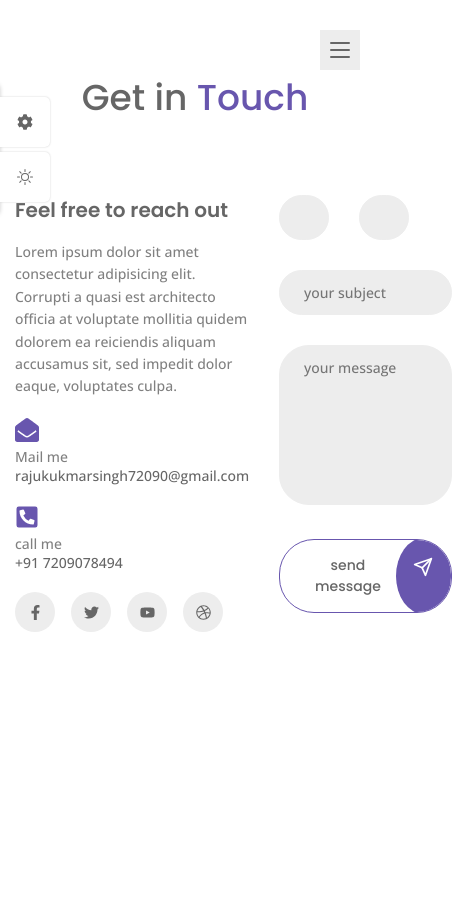
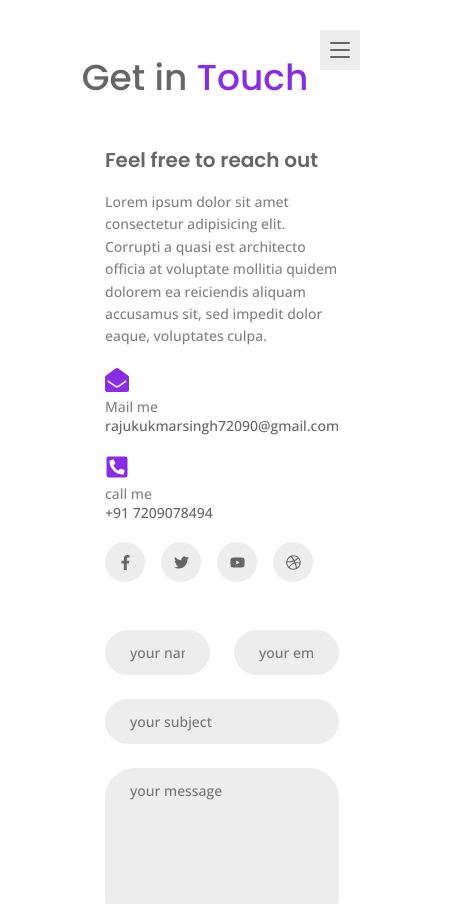
Before and after one commit to rajukumarsingh72090/portfolio, a React (Vite) app: page /contact in a window 390 px wide. Shown: the top 904 px of the page, 452 px wide, since content can reach past the window. Before the commit the page ends 844 px from the top, so only its background shows below. Built offline with nearby package versions, Linux system fonts and the light colour scheme.

Commit message:
new changes

```diff
--- a/src/App.jsx
+++ b/src/App.jsx
@@ -6,13 +6,13 @@ import Home from './pages/home/Home'
 import About from './pages/about/About'
 import Portfolio from './pages/portfolio/Portfolio'
 import Contact from './pages/contact/Contact'
-import Themes from './components/Themes'
+// import Themes from './components/Themes'
 
 function App() {
   return (
    <BrowserRouter>
    <Navbar/>
-   <Themes/>
+   {/* <Themes/> */}
    <Routes>
     <Route index element={<Home/>} />
     <Route path='about' element={<About/>}/>
--- a/src/Data.jsx
+++ b/src/Data.jsx
@@ -3,8 +3,8 @@ import { FiFileText, FiUser, FiExternalLink } from "react-icons/fi";
 import { RxExternalLink } from "react-icons/rx";
 
 import work1 from '../src/assets/work1.jpeg'
-import Theme1 from '../src/assets/Theme1.png'
-import Theme2 from '../src/assets/Theme2.png'
+// import Theme1 from '../src/assets/Theme1.png'
+// import Theme2 from '../src/assets/Theme2.png'
 
 export const links = [
     {
@@ -360,55 +360,55 @@ export const portfolio = [
 ]
 
 
-export const themes = [
-    {
-        id: 1,
-        img: Theme1,
-        color: 'hsl(252, 35% 51%)'
-    },
-    {
-        id: 2,
-        img: Theme2,
-        color: 'hsl(4, 93%% 54%)'
-    },
-    {
-        id: 3,
-        img: Theme1,
-        color: 'hsl(271, 76% 53%)'
-    },
-    {
-        id: 4,
-        img: Theme1,
-        color: 'hsl(252, 35% 51%)'
-    },
-    {
-        id: 5,
-        img: Theme1,
-        color: 'hsl(252, 35% 51%)'
-    },
-    {
-        id: 6,
-        img: Theme1,
-        color: 'hsl(252, 35% 51%)'
-    },
-    {
-        id: 7,
-        img: Theme1,
-        color: 'hsl(252, 35% 51%)'
-    },
-    {
-        id: 8,
-        img: Theme1,
-        color: 'hsl(252, 35% 51%)'
-    },
-    {
-        id: 9,
-        img: Theme1,
-        color: 'hsl(252, 35% 51%)'
-    },
-    {
-        id: 10,
-        img: Theme1,
-        color: 'hsl(252, 35% 51%)'
-    },
-]
+// export const themes = [
+//     {
+//         id: 1,
+//         img: Theme1,
+//         color: 'hsl(252, 35% 51%)'
+//     },
+//     {
+//         id: 2,
+//         img: Theme2,
+//         color: 'hsl(4, 93%% 54%)'
+//     },
+//     {
+//         id: 3,
+//         img: Theme1,
+//         color: 'hsl(271, 76% 53%)'
+//     },
+//     {
+//         id: 4,
+//         img: Theme1,
+//         color: 'hsl(252, 35% 51%)'
+//     },
+//     {
+//         id: 5,
+//         img: Theme1,
+//         color: 'hsl(252, 35% 51%)'
+//     },
+//     {
+//         id: 6,
+//         img: Theme1,
+//         color: 'hsl(252, 35% 51%)'
+//     },
+//     {
+//         id: 7,
+//         img: Theme1,
+//         color: 'hsl(252, 35% 51%)'
+//     },
+//     {
+//         id: 8,
+//         img: Theme1,
+//         color: 'hsl(252, 35% 51%)'
+//     },
+//     {
+//         id: 9,
+//         img: Theme1,
+//         color: 'hsl(252, 35% 51%)'
+//     },
+//     {
+//         id: 10,
+//         img: Theme1,
+//         color: 'hsl(252, 35% 51%)'
+//     },
+// ]
--- a/src/components/ThemeItem.jsx
+++ b/src/components/ThemeItem.jsx
@@ -1,9 +1,9 @@
-import React from 'react'
+// import React from 'react'
 
-const ThemeItem = ({color, img, changeColor}) => {
-  return (
-    <img src={img} alt="" className="theme__img" onClick={() =>{changeColor(color)}}/>
-  )
-}
+// const ThemeItem = ({color, img, changeColor}) => {
+//   return (
+//     <img src={img} alt="" className="theme__img" onClick={() =>{changeColor(color)}}/>
+//   )
+// }
 
-export default ThemeItem
+// export default ThemeItem
--- a/src/components/Themes.jsx
+++ b/src/components/Themes.jsx
@@ -1,83 +1,83 @@
-import React, { useEffect, useState } from 'react'
-import { themes } from '../Data'
-import ThemeItem from './ThemeItem'
-import { FaCog } from 'react-icons/fa'
-import { BsSun, BsMoon } from 'react-icons/bs'
-import './themes.css'
+// import React, { useEffect, useState } from 'react'
+// import { themes } from '../Data'
+// import ThemeItem from './ThemeItem'
+// import { FaCog } from 'react-icons/fa'
+// import { BsSun, BsMoon } from 'react-icons/bs'
+// import './themes.css'
 
-const getStorageColor = () =>{
-  let color = 'hsl(252, 35%, 51%)'
-  if(localStorage.getItem('color')){
-    color = localStorage.getItem('color')
-  }
+// const getStorageColor = () =>{
+//   let color = 'hsl(252, 35%, 51%)'
+//   if(localStorage.getItem('color')){
+//     color = localStorage.getItem('color')
+//   }
 
-  return color
-}
+//   return color
+// }
 
-const getStorageTheme = () =>{
-  let theme = 'light-theme'
-  if(localStorage.getItem('theme')){
-    theme = localStorage.getItem('theme')
-  }
+// const getStorageTheme = () =>{
+//   let theme = 'light-theme'
+//   if(localStorage.getItem('theme')){
+//     theme = localStorage.getItem('theme')
+//   }
 
-  return themes
-}
+//   return themes
+// }
 
-const Themes = () => {
+// const Themes = () => {
 
-  const [showSwitcher, setShowSwitcher]= useState(false)
-  const [color, setColor] = useState(getStorageColor())
+//   const [showSwitcher, setShowSwitcher]= useState(false)
+//   const [color, setColor] = useState(getStorageColor())
 
-  const [theme, setTheme] = useState(getStorageTheme())
+//   const [theme, setTheme] = useState(getStorageTheme())
 
-  const changeColor = (color) =>{
-    setColor(color)
-  }
+//   const changeColor = (color) =>{
+//     setColor(color)
+//   }
 
-  const toggleTheme = ()=>{
-    if(theme === 'light-theme'){
-      setTheme('dark-theme')
-    }else{
-      setTheme('light-theme')
-    }
-  }
+//   const toggleTheme = ()=>{
+//     if(theme === 'light-theme'){
+//       setTheme('dark-theme')
+//     }else{
+//       setTheme('light-theme')
+//     }
+//   }
 
 
-  useEffect(() =>{
-    document.documentElement.style.setProperty('--first-color', color)
-    localStorage.setItem('color', color)
-  }, [color])
+//   useEffect(() =>{
+//     document.documentElement.style.setProperty('--first-color', color)
+//     localStorage.setItem('color', color)
+//   }, [color])
 
-  useEffect(() =>{
-    document.documentElement.className = theme
-    localStorage.setItem('theme', theme)
-  }, [theme])
+//   useEffect(() =>{
+//     document.documentElement.className = theme
+//     localStorage.setItem('theme', theme)
+//   }, [theme])
 
 
-  return (
-    <div>
-      <div className={`${showSwitcher ? 'show-switcher' : ''} style__switcher`}>
-        <div className="style__switcher-toggler" onClick={() => setShowSwitcher(!showSwitcher)}>
-          <FaCog />
-        </div>
+//   return (
+//     <div>
+//       <div className={`${showSwitcher ? 'show-switcher' : ''} style__switcher`}>
+//         <div className="style__switcher-toggler" onClick={() => setShowSwitcher(!showSwitcher)}>
+//           <FaCog />
+//         </div>
 
-        <div className="theme__toggler" onClick={toggleTheme}>
-          {theme === 'light-theme' ? <BsMoon/>:<BsSun/>}
-        </div>
+//         <div className="theme__toggler" onClick={toggleTheme}>
+//           {theme === 'light-theme' ? <BsMoon/>:<BsSun/>}
+//         </div>
 
-        <h3 className="style__switcher-title">Style Switcher </h3>
-        <div className="style__switcher-items">
-          {themes.map((theme, index) =>{
-             return (
-               <ThemeItem key={index} {...theme} changeColor={changeColor}/>
-             )
-          })}
-        </div>
+//         <h3 className="style__switcher-title">Style Switcher </h3>
+//         <div className="style__switcher-items">
+//           {themes.map((theme, index) =>{
+//              return (
+//                <ThemeItem key={index} {...theme} changeColor={changeColor}/>
+//              )
+//           })}
+//         </div>
 
-        <div className="style__switcher-close" onClick={() => setShowSwitcher(!showSwitcher)}>&times;</div>
-      </div>
-    </div>
-  )
-}
+//         <div className="style__switcher-close" onClick={() => setShowSwitcher(!showSwitcher)}>&times;</div>
+//       </div>
+//     </div>
+//   )
+// }
 
-export default Themes
+// export default Themes
--- a/src/index.css
+++ b/src/index.css
@@ -1,65 +1,186 @@
-@media screen and (max-width: 1400px) {
-    .container{
-        max-width: calc(100% - 180px);
+@media screen and (max-width:1400px) {
+    .container {
+        max-width: calc(100% - 180px) !important;
     }
 }
 
-@media screen and (max-width: 1200px){
-    .grid{
+@media screen and (max-width: 1200px) {
+    body .grid {
         gap: 20px;
     }
-    .home__data{
+
+    body .home__data {
         padding-right: 40px;
     }
-    .home__title{
+
+    body .home__title {
         font-size: var(--big-font-size);
     }
-    .home__description{
+
+    body .home__description {
         font-size: var(--small-font-size);
     }
-    .stats__title{
+
+    body .stats__title {
         padding-left: 35px;
     }
-    .stats__title::before{
+
+    body .stats__title::before {
         width: 22px;
     }
-    .skills__container{
+
+    body .skills__container {
         row-gap: 32px;
     }
-    .progress__circle{
+
+    body .progress__circle {
         width: 100px;
         height: 100px;
     }
-    .skills__title{
+
+    body .skills__title {
         margin-top: 20px;
     }
-    .resume__icon{
+
+    body .resume__icon {
         width: 36px;
         height: 36px;
         line-height: 38px;
     }
-    .resume__item{
+
+    body .resume__item {
         padding-left: 55px;
     }
-    .portfolio__model-content{
+
+    body .portfolio__model-content {
         max-width: 600px;
     }
-    .model__close{
+
+    body .model__close {
         width: 40px;
         height: 40px;
     }
-    .form__input-group{
+
+    body .form__input-group {
         grid-template-columns: repeat(2, 1fr);
         column-gap: 24px;
     }
-    .form__input-group .form__input-div:last-child{
+
+    body .form__input-group .form__input-div:last-child {
         grid-column: 1/-1;
     }
-    .form__input-div{
+
+    body .form__input-div {
         margin-bottom: 24px;
     }
 }
 
-@media screen and (max-width: 1024px){
+@media screen and (max-width: 1024px) {
+    body .container {
+        max-width: 720px;
+    }
 
+    body .home {
+        padding: 20px;
+        grid-template-columns: 5fr 7fr;
+    }
+
+    body .home__data {
+        padding-right: 0;
+    }
+
+    body .section {
+        padding-block: 50px;
+    }
+
+    body .section__title {
+        margin-bottom: 40px;
+    }
+
+    body .about__container,
+    .resume__container,
+    .contact__container {
+        grid-template-columns: 1fr !important;
+    }
+
+    body .about__container {
+        row-gap: 40px;
+    }
+
+    body .subtitle__center {
+        margin-bottom: 45px;
+    }
+
+    body .skills__container {
+        grid-template-columns: repeat(3, 1fr) !important;
+    }
+
+    body .resume__container {
+        row-gap: 45px;
+    }
+
+    body .resume__item:not(:last-child) {
+        margin-bottom: 45px;
+    }
+
+    body .separator {
+        margin: 65px auto 50px;
+    }
+
+    body .portfolio__container {
+        grid-template-columns: repeat(2, 1fr) !important;
+    }
+
+    body .contact__container {
+        row-gap: 48px;
+    }
 }
+
+@media screen and (max-width: 768px) {
+    body .home {
+        grid-template-columns: 1fr !important;
+        justify-items: center;
+        row-gap: 10px;
+    }
+
+    body .color__block {
+        display: none;
+    }
+
+    body .home__img {
+        width: 270px;
+        height: 270px;
+        border-radius: 50%;
+        margin-top: auto;
+    }
+
+    body .home__content {
+        max-width: 500px;
+        text-align: center;
+        margin-bottom: auto;
+    }
+
+    body .home__title {
+        padding-left: 0;
+    }
+
+    body .home__title::before {
+        all: unset;
+    }
+
+    body .home__title span {
+        display: block;
+    }
+
+    body .container {
+        max-width: 540px;
+    }
+
+    body .portfolio__model-content {
+        padding: 25px 20px;
+    }
+    body .model_close{
+        top: -9%;
+        right: 0;
+    }
+}
```
